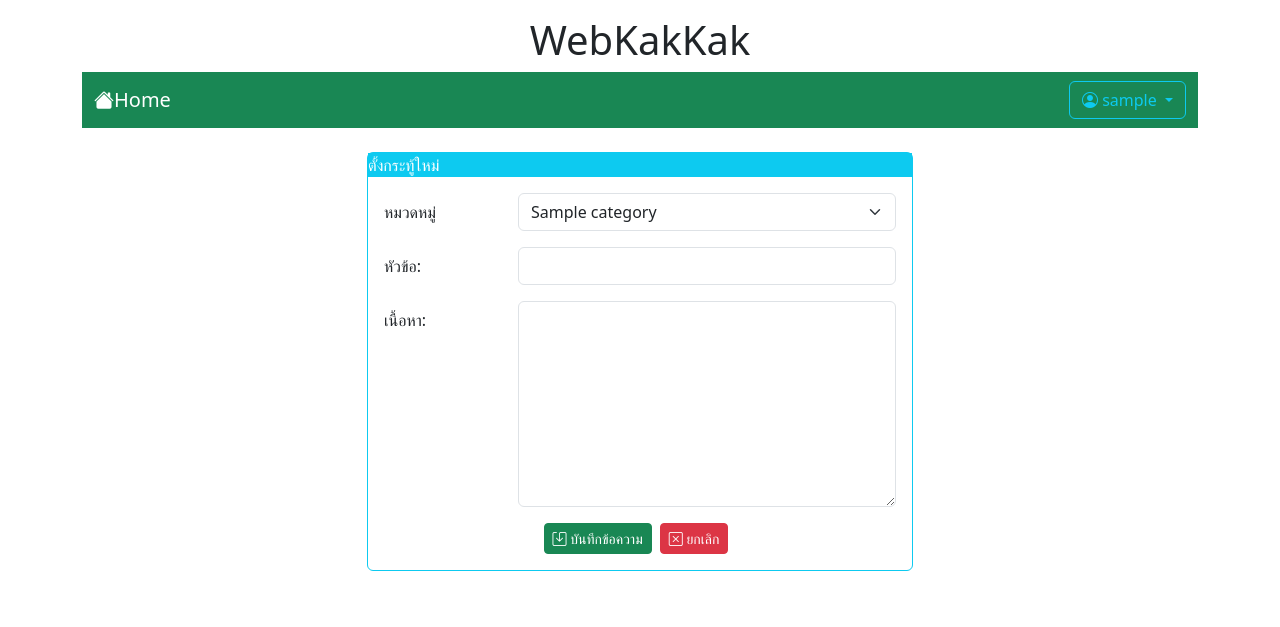
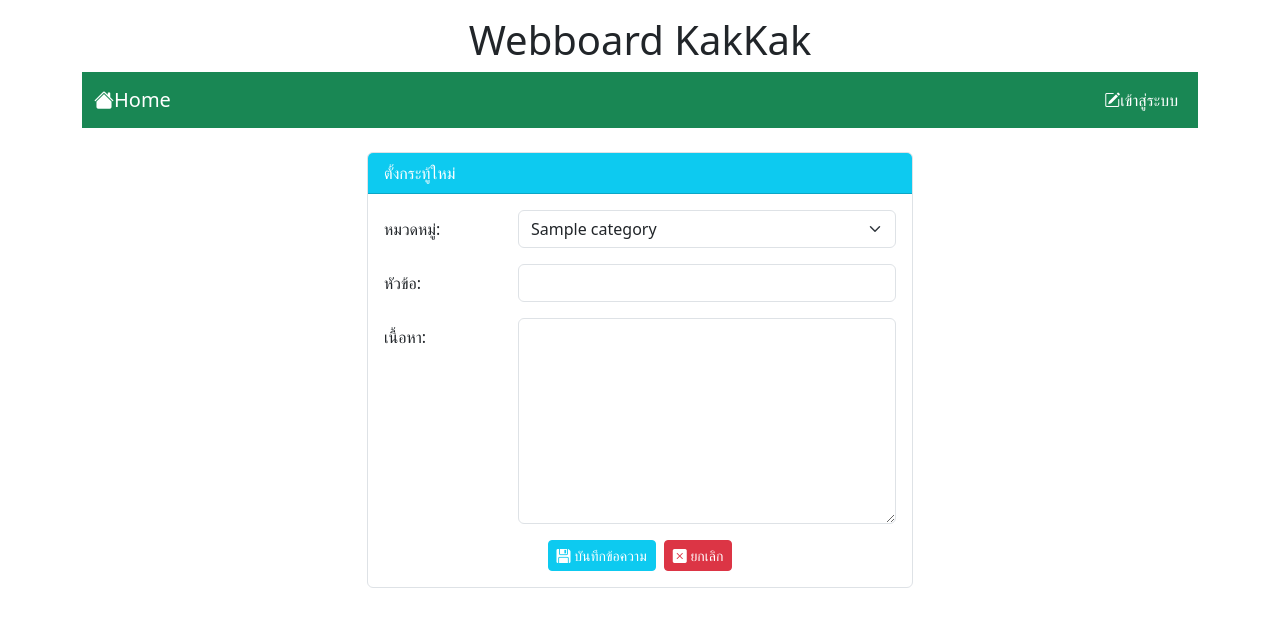
Before and after one commit to Pacharadanai1/Webboard_ECT, a PHP site: page /Webboard_ECT/newpost.php in a window 1280 px wide. Shown: the top 627 px of the page. Run offline with PHP 8.4, Linux system fonts and the light colour scheme; the visitor is signed in with stand-in values (Sample User, id 1); tables that the repository leaves empty hold one stand-in row (values such as "Sample post").

Commit message:
Edit
Edit

```diff
--- a/newpost.php
+++ b/newpost.php
@@ -1,13 +1,3 @@
-<?php
-
-session_start();
-
-if (!isset($_SESSION['id'])) {
-    header("location:http://localhost/Webboard_ECT/index.php");
-    die();
-}
-
-?>
 <!DOCTYPE html>
 <html lang="en">
 
@@ -23,50 +13,46 @@
 
 <body>
     <div class="container">
-        <h1 style="text-align: center;" class="mt-3">WebKakKak</h1>
+        <h1 style="text-align: center;" class="mt-3">Webboard KakKak</h1>
         <?php include "nav.php" ?>
         <div class="row mt-4">
             <div class="col-lg-3 col-md-2 col-sm-1"></div>
             <div class="col-lg-6 col-md-8 col-sm-10">
-                <div class="card border-info">
-                    <div class="hearder bg-info text-white">ตั้งกระทู้ใหม่</div>
+                <div class="card border info">
+                    <div class="card-header bg-info text-white">ตั้งกระทู้ใหม่</div>
                     <div class="card-body">
                         <form action="newpost_save.php" method="post">
                             <div class="row">
-                                <label class="col-lg-3 col-form-label" for="cate">หมวดหมู่</label>
+                                <label class="col-lg-3 col-form-label">หมวดหมู่:</label>
                                 <div class="col-lg-9">
-                                    <select name="category" id="cate" class="form-select">
+                                    <select name="category" class="form-select">
                                         <?php
-                                            $conn=new PDO("mysql:host=localhost;dbname=webboard;charset=utf8","root","");
-                                            $sql="SELECT * FROM category";
-                                            foreach($conn->query($sql) as $row){
-                                                echo "<option <value=$row[id]>$row[name]</option>";
-                                            }
-                                            $conn=null;
+                                        $conn = new PDO("mysql:host=localhost;dbname=webboard;charset=utf8", "root", "");
+                                        $sql = "SELECT * FROM category";
+                                        foreach ($conn->query($sql) as $row) {
+                                            echo "<option value=$row[id]>$row[name]</option>";
+                                        }
+                                        $conn = null;
                                         ?>
                                     </select>
                                 </div>
                             </div>
                             <div class="row mt-3">
-                                <label class="col-lg-3 col-form-label" for="topic">หัวข้อ:</label>
+                                <label class="col-lg-3 col-form-label">หัวข้อ:</label>
                                 <div class="col-lg-9">
-                                    <input type="text" name="topic" id="topic" class="form-control" required>
+                                    <input type="text" name="topic" class="form-control" required>
                                 </div>
                             </div>
                             <div class="row mt-3">
-                                <label class="col-lg-3 col-form-label" for="comm">เนื้อหา:</label>
+                                <label class="col-lg-3 col-form-label">เนื้อหา:</label>
                                 <div class="col-lg-9">
-                                    <textarea name="comment" id="comm" rows="8" class="form-control" required></textarea>
+                                    <textarea name="comment" rows="8" class="form-control" required></textarea>
                                 </div>
                             </div>
                             <div class="row mt-3">
                                 <div class="col-lg-12 d-flex justify-content-center">
-                                    <button type="submit" class="btn btn-success btn-sm text-white me-2">
-                                    <i class="bi bi-save"></i> บันทึกข้อความ
-                                    </button>
-                                    <button type="reset" class="btn btn-danger btn-sm text-white me-2">
-                                    <i class="bi bi-x-square"></i> ยกเลิก
-                                    </button>
+                                    <button type="submit" class="btn btn-info btn-sm text-white me-2"><i class="bi bi-floppy-fill"></i> บันทึกข้อความ</button>
+                                    <button type="reset" class="btn btn-danger btn-sm"><i class="bi bi-x-square-fill"></i> ยกเลิก</button>
                                 </div>
                             </div>
                         </form>
--- a/register.php
+++ b/register.php
@@ -86,7 +86,7 @@
                                     <button type="submit" class="btn btn-primary btn-sm me-2">
                                         <i class="bi bi-save"></i> สมัครสมาชิก
                                     </button>
-                                    <button type="reset" class="btn btn-primary btn-sm me-2">
+                                    <button type="reset" class="btn btn-danger btn-sm me-2">
                                         <i class="bi bi-x-square"></i> ยกเลิก
                                     </button>
                                 </div>
```
Also changed, not shown: index.php (+13 -18 lines), newpost_save.php (+9 -14 lines).
